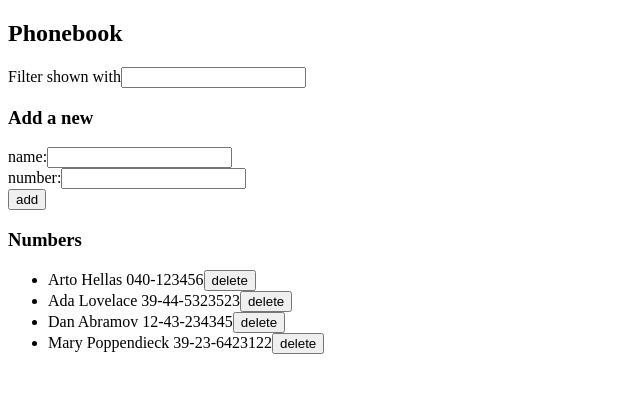
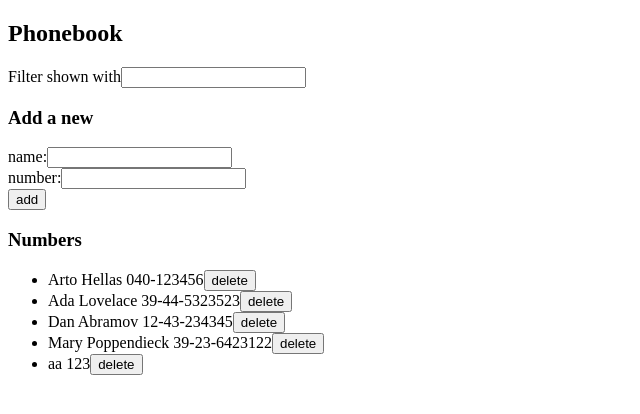
Before and after one commit to Cryobiosis/fullstack, a React (Create React App) app in the folder osa2/puhelinluettelo/: page / in a window 1280 px wide. Shown: the top 414 px of the page, without its empty margins (0-640 px from the left). Built offline with nearby package versions, Linux system fonts and the light colour scheme; data requests are answered from the project's data file; the HTML template or start-up script is replaced by a standard one.

Commit message:
2.18 puhelinluettelo step12

```diff
--- a/osa2/puhelinluettelo/db.json
+++ b/osa2/puhelinluettelo/db.json
@@ -19,6 +19,12 @@
       "name": "Mary Poppendieck",
       "number": "39-23-6423122",
       "id": 4
+    },
+    {
+      "name": "aa",
+      "number": "123",
+      "date": "2020-05-07T13:55:19.536Z",
+      "id": 5
     }
   ]
 }
--- a/osa2/puhelinluettelo/src/App.js
+++ b/osa2/puhelinluettelo/src/App.js
@@ -23,7 +23,7 @@ const App = () => {
   const [newName, setNewName]           = useState('')
   const [newNumber, setNewNumber]       = useState('')
   const [infoMessage, setInfoMessage]   = useState(null)
-  // const [errorMessage, setErrorMessage] = useState('some error happened...')
+  const [errorMessage, setErrorMessage] = useState(null)
 
   // Get all persons
   useEffect(() => {
@@ -69,10 +69,15 @@ const App = () => {
             setTimeout(() => {
               setInfoMessage(null)
             }, 5000)
+        }).catch(error => {
+          setErrorMessage(`the person '${person.name}' not found from server`)
+          setTimeout(() => {
+            setInfoMessage(null)
+          }, 5000)
         })
+
       }
     } else {
-      //console.log('button clicked', event.target)
       const numObject = {
         name:   newName,
         number: newNumber,
@@ -114,10 +119,10 @@ const App = () => {
 
         })
         .catch(error => {
-          alert(
-            `the person '${person.name}' was already deleted from server`
-          )
-          // setNotes(notes.filter(n => n.id !== id))
+          setErrorMessage(`the person '${person.name}' was already deleted from server`)
+          setTimeout(() => {
+            setInfoMessage(null)
+          }, 5000)
         })
     }
   }
@@ -126,7 +131,8 @@ const App = () => {
     <div>
       <h2>Phonebook</h2>
 
-      <Notification message={infoMessage}/>
+      <Notification message={infoMessage} type='info'/>
+      <Notification message={errorMessage} type='error'/>
 
       <Filter name={useFilter} callback={handleFilterChange} />
 
--- a/osa2/puhelinluettelo/src/components/Notification.js
+++ b/osa2/puhelinluettelo/src/components/Notification.js
@@ -1,12 +1,12 @@
 import React from 'react'
 
-const Notification = ({ message }) => {
+const Notification = ({ message, type }) => {
     if (message === null) {
       return null
     }
 
     return (
-      <div className="info">
+      <div className={type}>
         {message}
       </div>
     )
```
